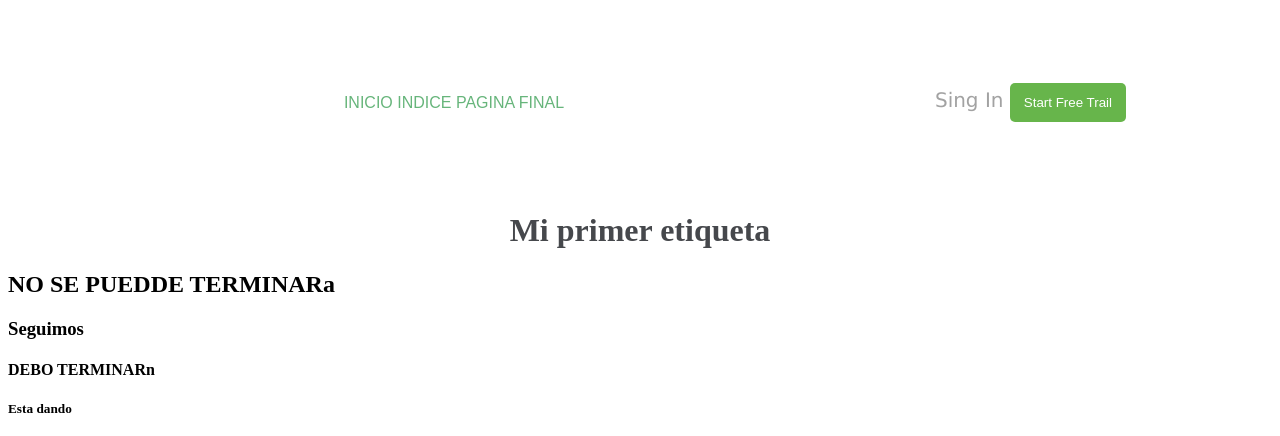
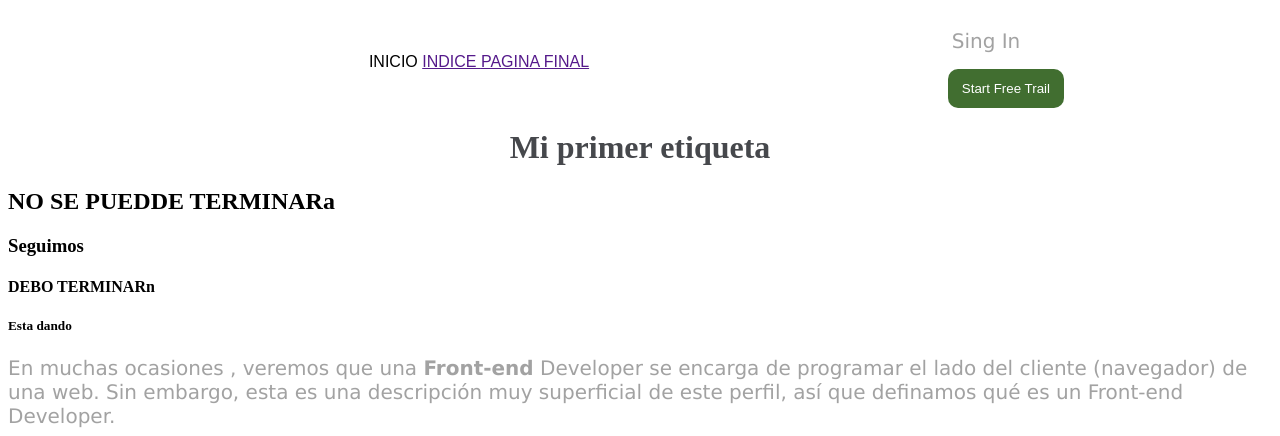
Before and after one commit to Jimena1002/FRONT, a plain HTML site: page PRACTICA.html in a window 1280 px wide. Shown: the part 317-753 px from the top of the page. Drawn offline with Linux system fonts and the light colour scheme.

Commit message:
personalizacion por mi cuenta basico

```diff
--- a/PRACTICA.html
+++ b/PRACTICA.html
@@ -12,22 +12,22 @@
 
         <header class="header">
 
-            <a href="./index.html">
+            <a href="PRACTICA.html">
               <img src="https://getmatcha.com/wp-content/themes/getmatcha/img/footer_logo.svg" alt="imagen">
             </a>
 
             <!-- menu de navegacion -->
             <nav class="navbar">
                 <ul>
-                    <li>INICIO</li>
-                    <li>INDICE</li>
-                    <li>PAGINA FINAL</li>
+                    <li> INICIO </li>
+                    <li> <a href=""> INDICE </a></li>
+                    <li> <a href=""> PAGINA FINAL </a> </li>
                 </ul>
             </nav>
 
             <div class="actions">
-                <p>Sing In <button type="Sing In">Start Free Trail </button></p>
-
+                <p>Sing In </p>
+                <button type="Sing In">Start Free Trail </button>
             </div>
         </header>
 
--- a/styles.css
+++ b/styles.css
@@ -12,10 +12,10 @@ p {
 }
 button {
     color: #fff;
-    background-color: #67b54b;
+    background-color: #416e30;
     padding: 12px 14px;
-    border: 0ch;
-    border-radius: 5px;
+    border-width: 0px;
+    border-radius: 10px;
 }
 .header {
     margin: 14px 12px;
@@ -37,24 +37,26 @@ li {
 .navbar {
     width: 70%;
     text-align: center;
-    color: #67b57b;
+    color: black;
     font-family: sans-serif;
-    font-family: 45px;
+    font-family: 80px;
 }
 .navbar > *{
-    padding: 50px;
+    padding: 0px;
+    margin-left: 15px;
+    margin-inline-start: 50px;
 
 }
 .actions {
-    width: 20%;
+    width: 15%;
     text-align: right;
-    font-size: 14px;
-    line-height: 10px;
+    font-size: 15px;
+    line-height: 15px;
     color: #67b54b;
 }
 
 .actions > * {
-    margin-left: 10px;
+    text-align: center;
+    margin-left: 20px;
     margin-right: 10px;
-
 }
```
